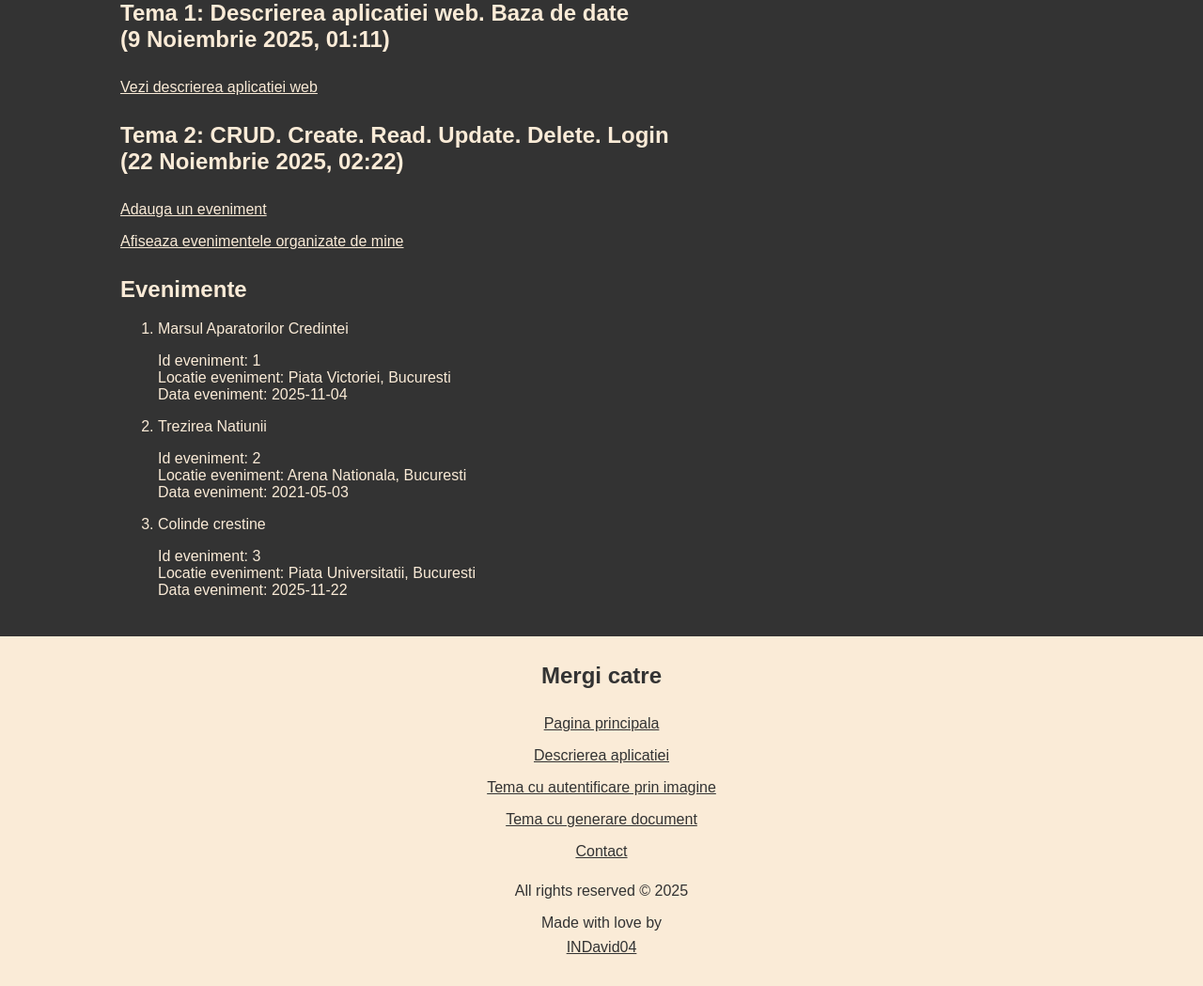
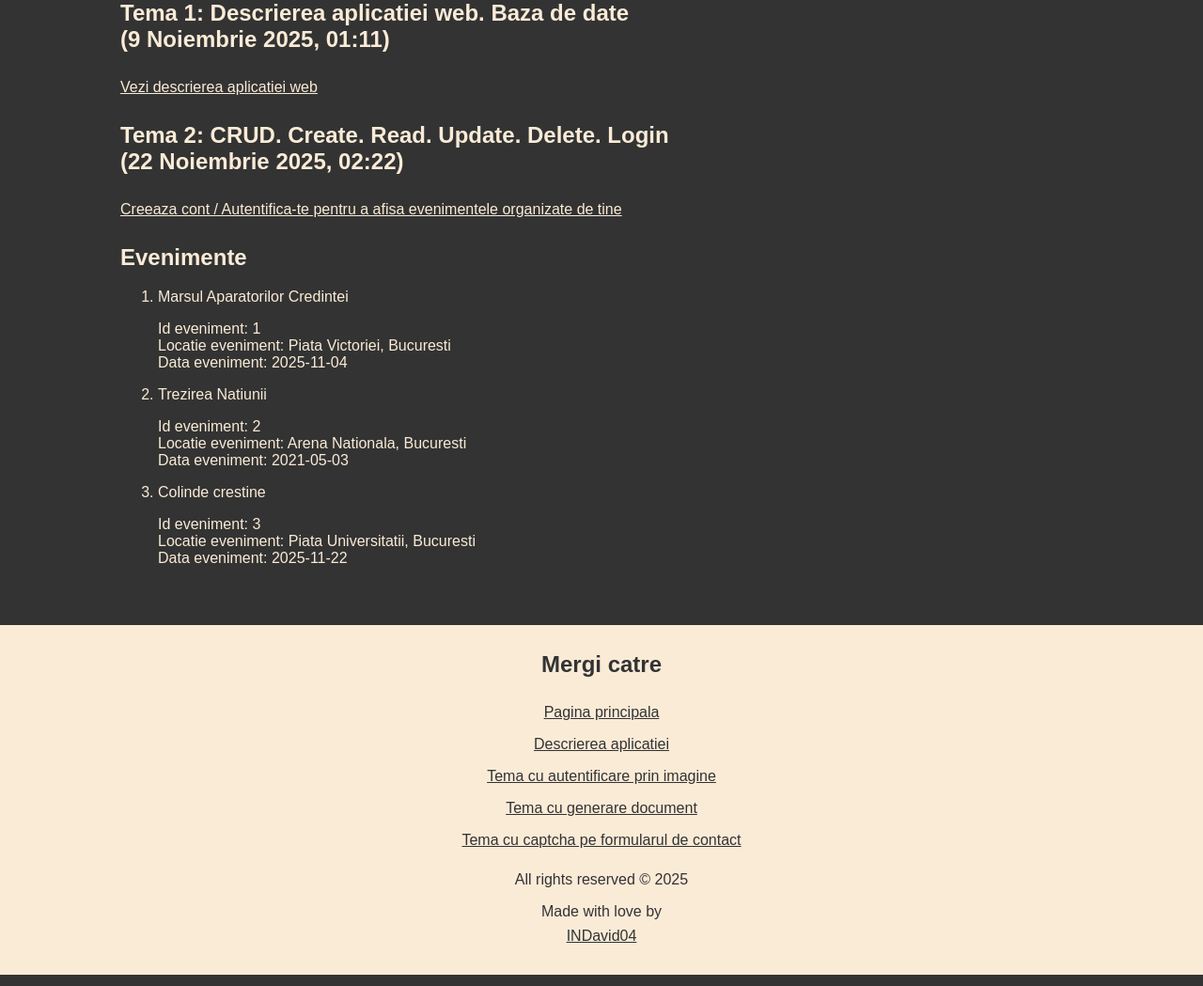
Before and after one commit to INDavid04/unibuc-daw, a PHP site: page / in a window 1280 px wide. Shown: the part 265-1314 px from the top of the page at 94% size. Run offline with PHP 8.4, Linux system fonts and the light colour scheme; data comes from the database, SQL or seed files in the repository.

Commit message:
fix: homepage links

```diff
--- a/index.php
+++ b/index.php
@@ -6,13 +6,13 @@
     <meta charset="UTF-8">
     <meta name="viewport" content="width=device-width, initial-scale=1.0">
     <title>IND | DAW Organizare Evenimente</title>
-    <link rel="stylesheet" href="./css/styles.css">
+    <link rel="stylesheet" href="./assets/css/styles.css">
     <!-- Favicon -->
-    <link rel="apple-touch-icon" sizes="180x180" href="./favicon/apple-touch-icon.png">
-    <link rel="icon" type="image/png" sizes="32x32" href="./favicon/favicon-32x32.png">
-    <link rel="icon" type="image/png" sizes="16x16" href="./favicon/favicon-16x16.png">
-    <link rel="manifest" href="./favicon/site.webmanifest">
-    <link rel="mask-icon" href="./favicon/safari-pinned-tab.svg" color="#3e433d">
+    <link rel="apple-touch-icon" sizes="180x180" href="./assets/favicon/apple-touch-icon.png">
+    <link rel="icon" type="image/png" sizes="32x32" href="./assets/favicon/favicon-32x32.png">
+    <link rel="icon" type="image/png" sizes="16x16" href="./assets/favicon/favicon-16x16.png">
+    <link rel="manifest" href="./assets/favicon/site.webmanifest">
+    <link rel="mask-icon" href="./assets/favicon/safari-pinned-tab.svg" color="#3e433d">
     <meta name="msapplication-TileColor" content="#3e433d">
     <meta name="theme-color" content="#3e433d">
 </head>
@@ -31,9 +31,9 @@
         </a>
         <nav>
             <ul>
-                <li><a href="./descrierea-aplicatiei.php">Descrierea aplicatiei</a></li>
+                <li><a href="./descrierea-aplicatiei/">Descrierea aplicatiei</a></li>
                 <?php if (!isset($_SESSION['username'])): ?>
-                    <li><a href="./login/account.php">Creeaza cont / Autentifica-te</a></li>
+                    <li><a href="./login/">Creeaza cont / Autentifica-te</a></li>
                 <?php else: ?>
                     <li><a href="./login/user-info.php">Despre <?= htmlspecialchars($_SESSION['username']); ?></a></li>
                 <?php endif; ?>
@@ -48,11 +48,14 @@
         <p>Grupa: 241</p>
 
         <h2>Tema 1: Descrierea aplicatiei web. Baza de date <br> (9 Noiembrie 2025, 01:11)</h2>
-        <a href="./descrierea-aplicatiei.php">Vezi descrierea aplicatiei web</a>
+        <a href="./descrierea-aplicatiei/">Vezi descrierea aplicatiei web</a>
 
         <h2>Tema 2: CRUD. Create. Read. Update. Delete. Login <br> (22 Noiembrie 2025, 02:22)</h2>
-        <a href="./eveniment/adauga.php">Adauga un eveniment</a>
-        <a href="./eveniment/afiseaza.php">Afiseaza evenimentele organizate de mine</a>
+        <?php if (!isset($_SESSION['username'])): ?>
+            <a href="./login/">Creeaza cont / Autentifica-te pentru a afisa evenimentele organizate de tine</a>
+        <?php else: ?>
+            <a href="./eveniment/">Afiseaza evenimentele organizate de mine</a>
+        <?php endif; ?>
 
         <h2>Evenimente</h2>
         <?php
@@ -82,10 +85,10 @@
         <h2>Mergi catre</h2>
         <ul>
             <li><a href="./">Pagina principala</a></li>
-            <li><a href="./descrierea-aplicatiei.php">Descrierea aplicatiei</a></li>
-            <li><a href="./autentificare-prin-imagine.php">Tema cu autentificare prin imagine</a></li>
-            <li><a href="./generare-document.php">Tema cu generare document</a></li>
-            <li><a href="./curs/contact.php">Contact</a></li>
+            <li><a href="./descrierea-aplicatiei/">Descrierea aplicatiei</a></li>
+            <li><a href="./curs-autentificare-prin-imagine/">Tema cu autentificare prin imagine</a></li>
+            <li><a href="./curs-generare-document/">Tema cu generare document</a></li>
+            <li><a href="./curs-contact/">Tema cu captcha pe formularul de contact</a></li>
         </ul>
         <div>
             <p>All rights reserved &copy; 2025</p>
```
Also changed, not shown: curs-autentificare-prin-imagine/index.php (+6 -6 lines), eveniment/index.php (renamed from eveniment/afiseaza.php).
